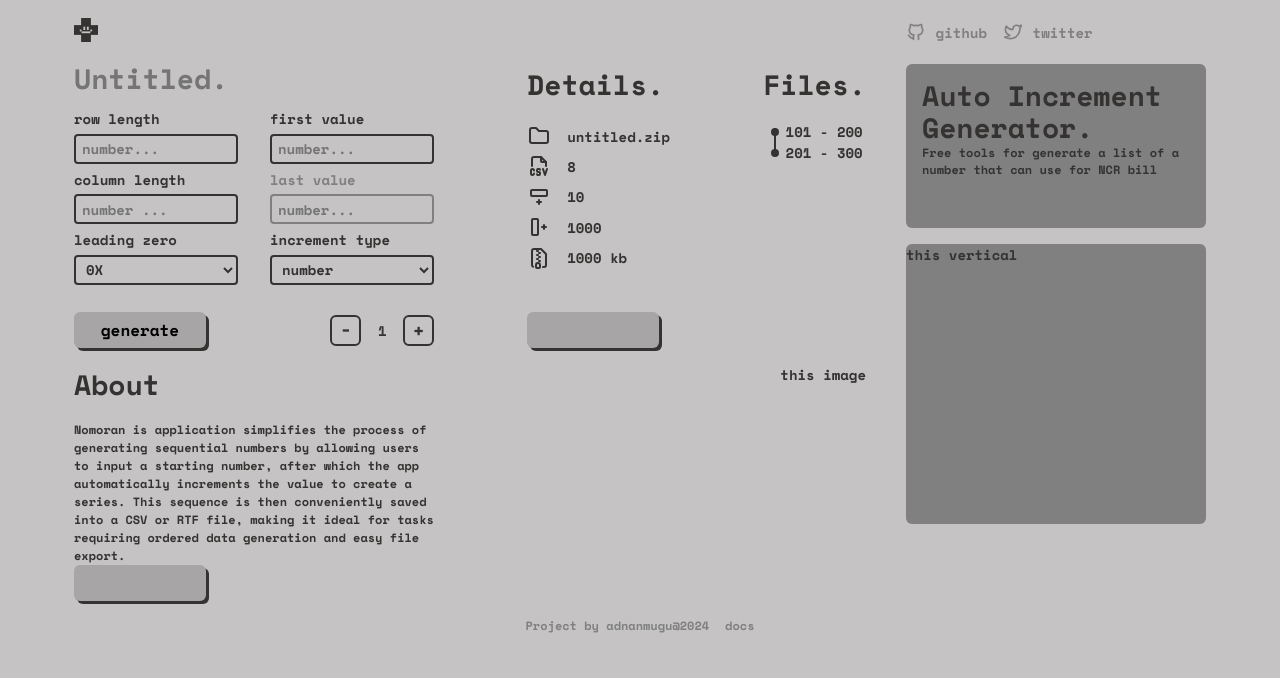
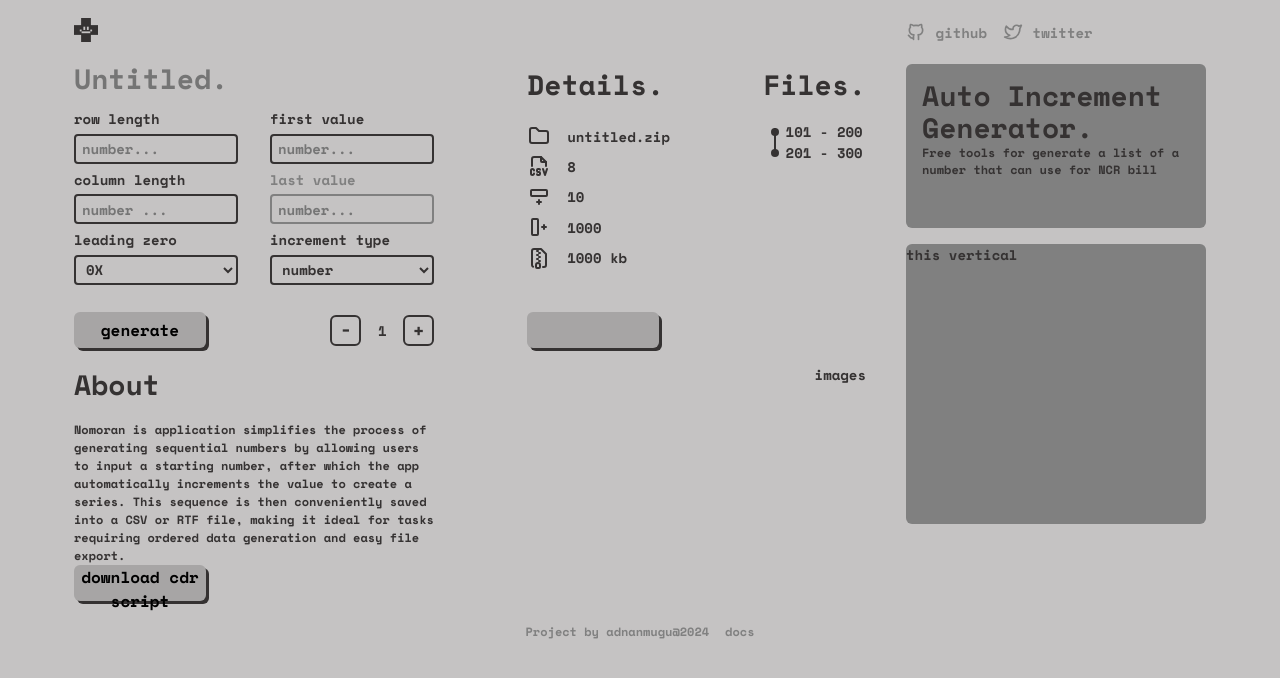
Before and after one commit to adnanmugu/nomoran, a Next.js app: page / in a window 1280 px wide. Shown: the top 678 px of the page. Built offline with nearby package versions, Linux system fonts and the light colour scheme.

Commit message:
app: change width of description

```diff
--- a/app/_layouts/about.jsx
+++ b/app/_layouts/about.jsx
@@ -15,9 +15,11 @@ const About = () => {
           ideal for tasks requiring ordered data generation and easy file
           export.
         </p>
-        <Button />
+        <div className="about__btn-wrapper">
+          <Button description="download cdr script" />
+        </div>
       </div>
-      <div className="about__image">this image</div>
+      <div className="about__image">images</div>
     </div>
   );
 };
--- a/style/scss/layouts/_about.scss
+++ b/style/scss/layouts/_about.scss
@@ -8,9 +8,23 @@
     }
     p {
       padding-top: 1rem;
-      width: 364px;
+      width: 464px;
       font-size: 12px;
       line-height: 18px;
     }
   }
+
+  &__btn-wrapper {
+    padding-top: 1.8rem;
+    background-color: yelllow;
+  }
+
+  &__image {
+    width: 100%;
+    display: flex;
+    justify-content: center;
+    align-items: center;
+    &--logo {
+    }
+  }
 }
```
